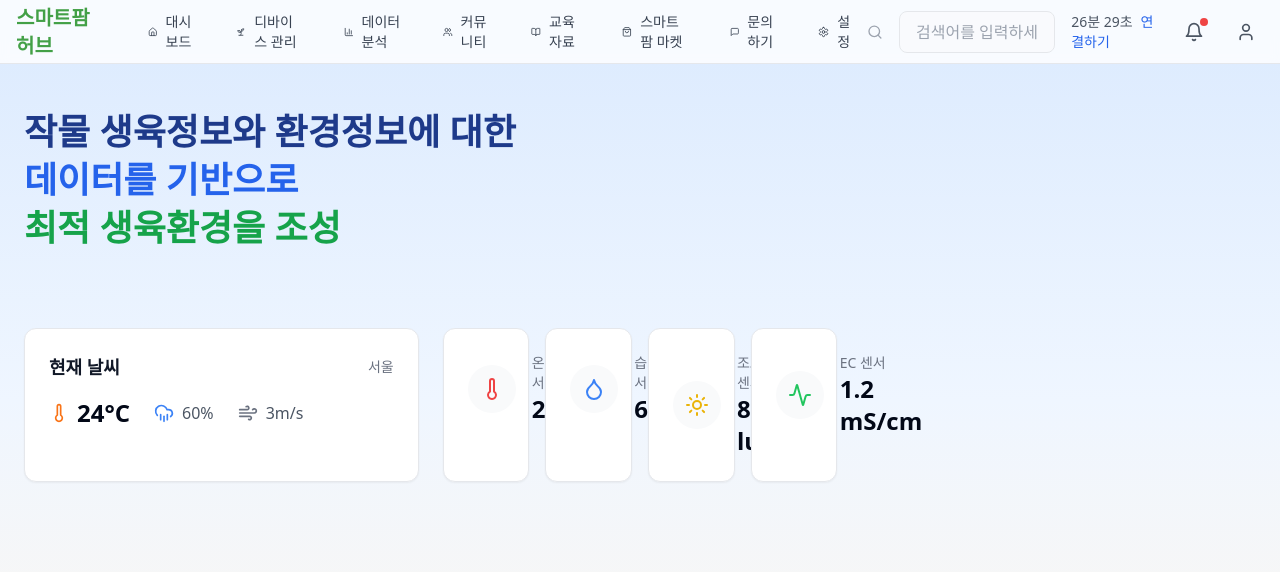
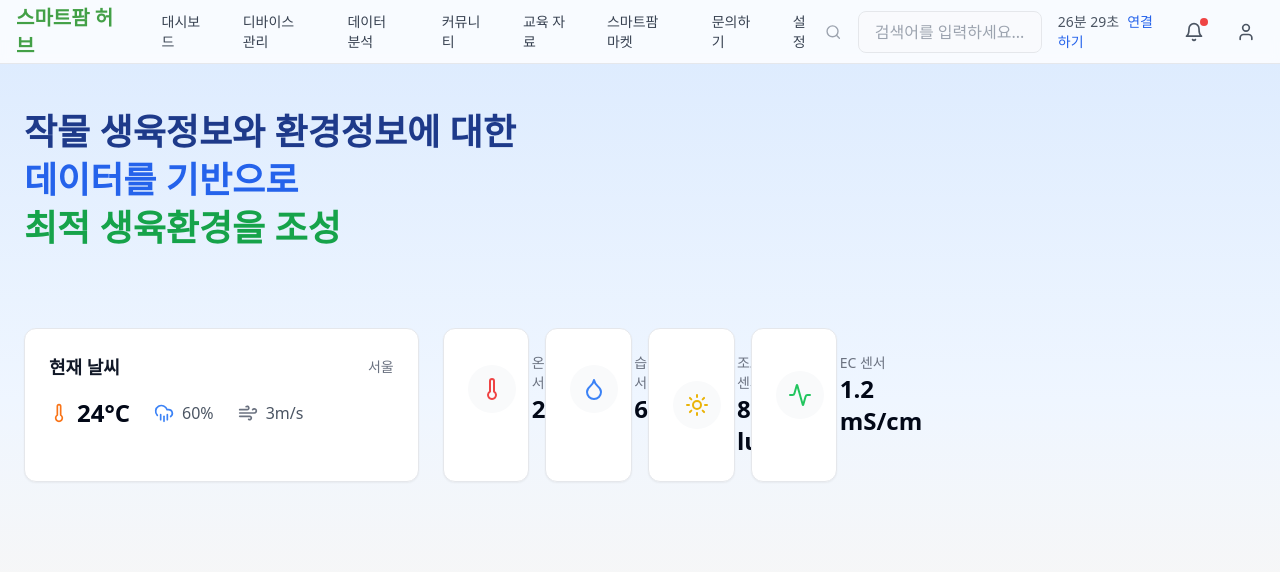
Before and after one commit to nCrom/smart-farm-hub, a React (Vite) app: page / in a window 1280 px wide. Shown: the top 572 px of the page. Built offline with nearby package versions, Linux system fonts and the light colour scheme; a web font is replaced by a local one.

Commit message:
Remove icons from components
Remove icons from the `Header`, `WeatherCard`, and `DeviceOverview` components.

```diff
--- a/src/components/layout/Header.tsx
+++ b/src/components/layout/Header.tsx
@@ -1,16 +1,16 @@
 
-import { Bell, Search, User, Menu, X, Home, Settings, Sprout, BarChart3, Users, ShoppingBag, BookOpen, MessageSquare } from "lucide-react";
+import { Bell, Search, User, Menu, X } from "lucide-react";
 import { Link } from "react-router-dom";
 
 const menuItems = [
-  { icon: Home, label: "대시보드", path: "/" },
-  { icon: Sprout, label: "디바이스 관리", path: "/devices" },
-  { icon: BarChart3, label: "데이터 분석", path: "/analytics" },
-  { icon: Users, label: "커뮤니티", path: "/community" },
-  { icon: BookOpen, label: "교육 자료", path: "/education" },
-  { icon: ShoppingBag, label: "스마트팜 마켓", path: "/market" },
-  { icon: MessageSquare, label: "문의하기", path: "/support" },
-  { icon: Settings, label: "설정", path: "/settings" },
+  { label: "대시보드", path: "/" },
+  { label: "디바이스 관리", path: "/devices" },
+  { label: "데이터 분석", path: "/analytics" },
+  { label: "커뮤니티", path: "/community" },
+  { label: "교육 자료", path: "/education" },
+  { label: "스마트팜 마켓", path: "/market" },
+  { label: "문의하기", path: "/support" },
+  { label: "설정", path: "/settings" },
 ];
 
 interface HeaderProps {
@@ -33,7 +33,6 @@ export function Header({ isMenuOpen, onMenuOpenChange }: HeaderProps) {
                     to={item.path}
                     className="flex items-center gap-2 px-3 py-2 text-gray-700 rounded-lg hover:bg-primary-50 hover:text-primary-600 transition-all"
                   >
-                    <item.icon className="w-4 h-4" />
                     <span className="text-sm font-medium">{item.label}</span>
                   </Link>
                 ))}
@@ -87,7 +86,6 @@ export function Header({ isMenuOpen, onMenuOpenChange }: HeaderProps) {
                   onClick={() => onMenuOpenChange(false)}
                   className="flex items-center gap-3 px-4 py-3 text-gray-700 hover:bg-primary-50 hover:text-primary-600 transition-all rounded-lg"
                 >
-                  <item.icon className="w-5 h-5" />
                   <span className="font-medium">{item.label}</span>
                 </Link>
               ))}
```
